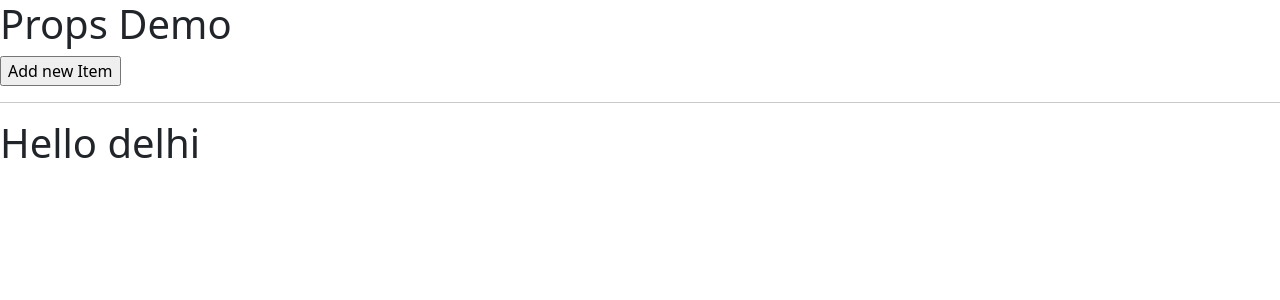
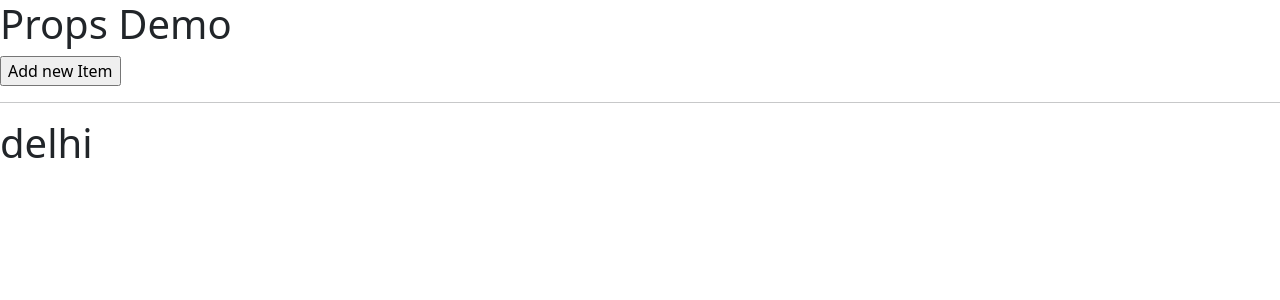
Before and after one commit to tejaswakchaure/react-fourth-app, a React (Create React App) app: page / in a window 1280 px wide. Shown: the top 300 px of the page. Built offline with nearby package versions, Linux system fonts and the light colour scheme.

Commit message:
input-item

```diff
--- a/src/App.js
+++ b/src/App.js
@@ -28,7 +28,7 @@ function ListDemo() {
     <input type="button" value="Add new Item" onClick={addItemAction}/>
     <hr/>
    {list.map((item) => (
-    <h1> Hello {item} </h1>))}
+    <h1>{item} </h1>))}
     </>
   );
 }
```
